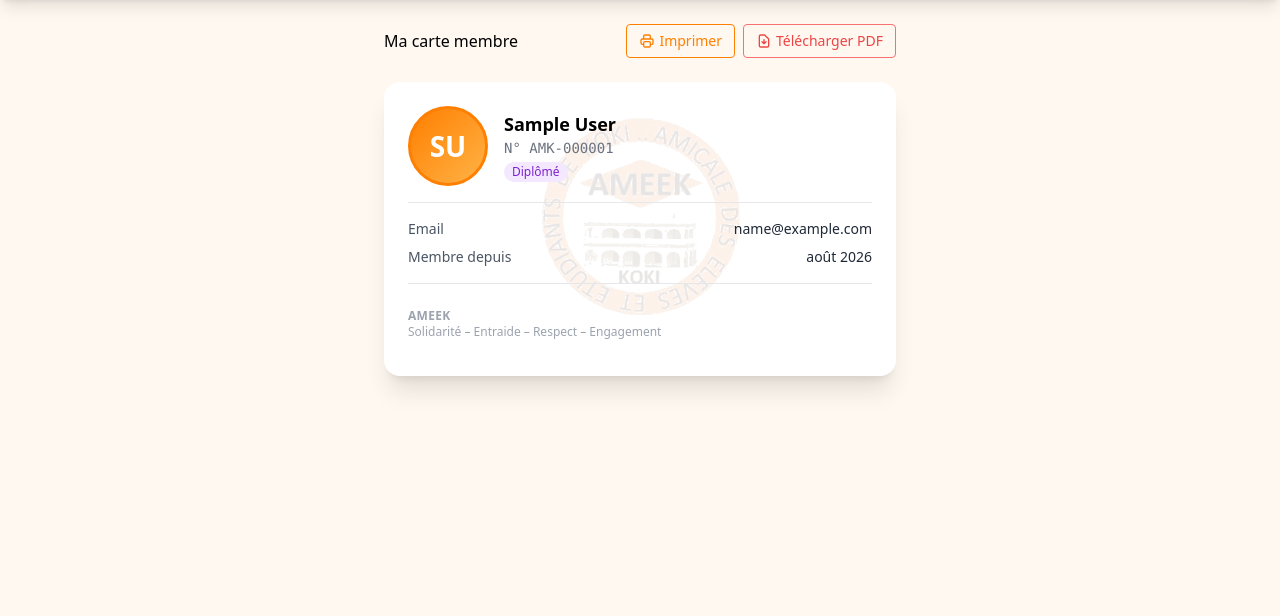
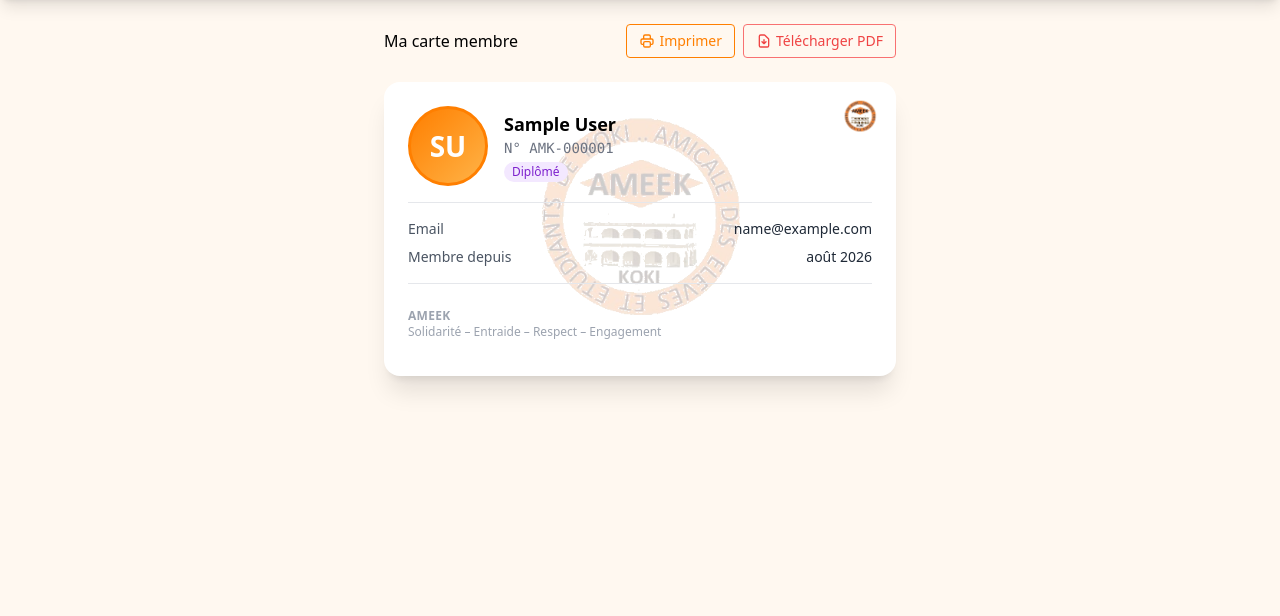
Before and after one commit to Matar057/AMEEK, a Django app: page /profiles/carte/ in a window 1280 px wide. Shown: the part 64-680 px from the top of the page. Run offline with Django 5.2, Linux system fonts and the light colour scheme; the visitor is signed in with stand-in values (Sample User, id 1); data comes from the database, SQL or seed files in the repository; some libraries are stand-ins or nearby versions.

Commit message:
Filigrane du logo plus visible et logo en haut a droite sur la carte membre

```diff
--- a/profiles/templates/profiles/member_card.html
+++ b/profiles/templates/profiles/member_card.html
@@ -34,7 +34,7 @@
     background-repeat: no-repeat;
     background-position: center;
     background-size: 60%;
-    opacity: 0.1;
+    opacity: 0.2;
     z-index: 1;
     pointer-events: none;
   }
@@ -77,13 +77,14 @@
   <div class="card-wrapper">
     <div class="card-inner relative">
       <div class="card-front bg-white shadow-xl p-6">
+        <img src="{% static 'img/logo.png' %}" alt="Logo AMEEK" class="absolute top-3 right-3 w-12 h-12 object-contain">
         <div class="flex items-center gap-4 mb-4">
           {% if profile.photo %}
             <img src="{{ profile.photo.url }}" alt="{{ member.get_full_name }}" class="member-photo">
           {% else %}
             <div class="member-photo-placeholder">{{ member.first_name|first|upper }}{{ member.last_name|first|upper }}</div>
           {% endif %}
-          <div class="flex-1 min-w-0">
+          <div class="flex-1 min-w-0 pr-16">
             <h4 class="text-lg font-bold">{{ member.get_full_name|default:member.username }}</h4>
             {% if profile.numero_membre %}
               <p class="text-sm text-gray-500 font-mono">N° {{ profile.numero_membre }}</p>
```
